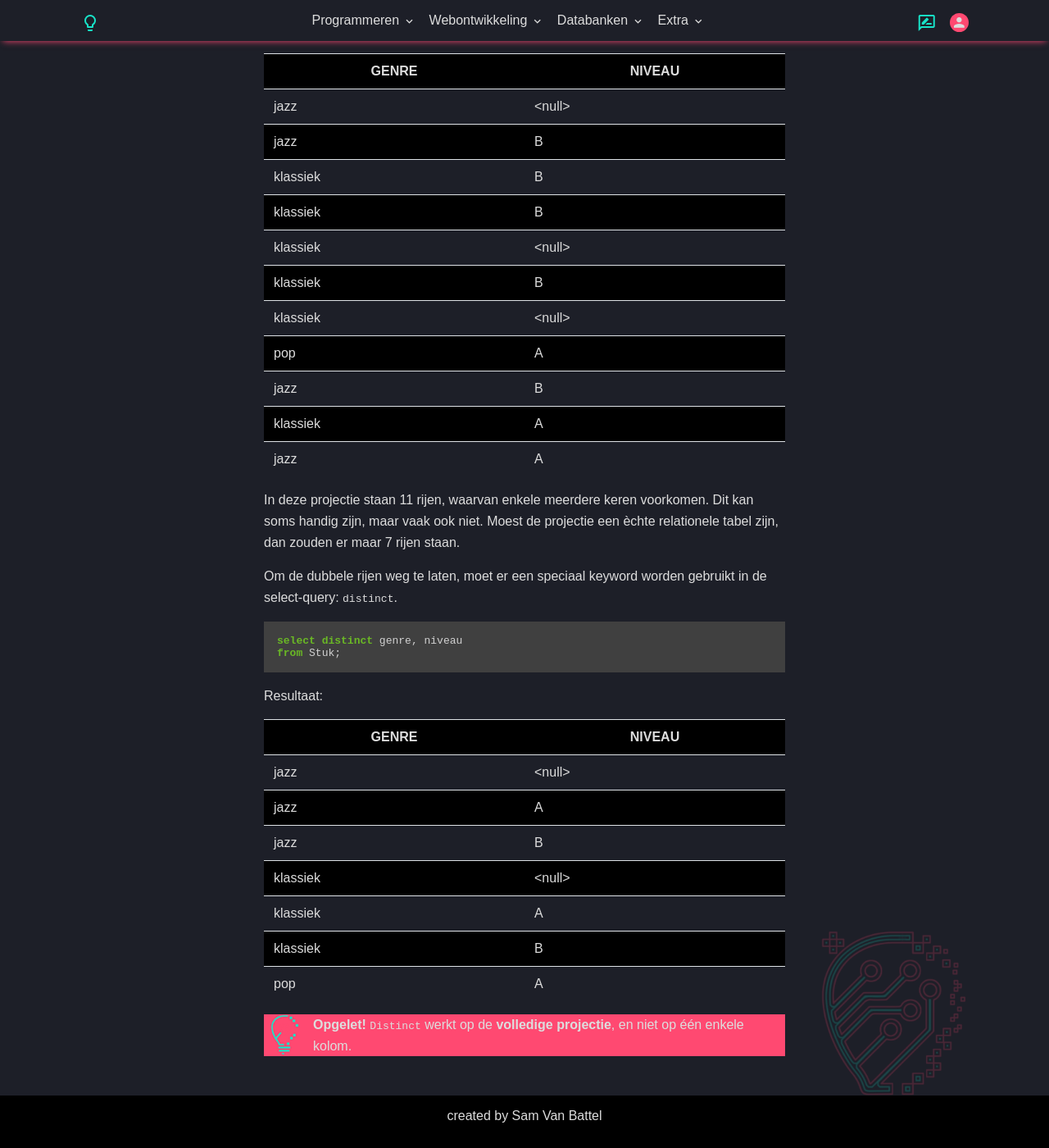
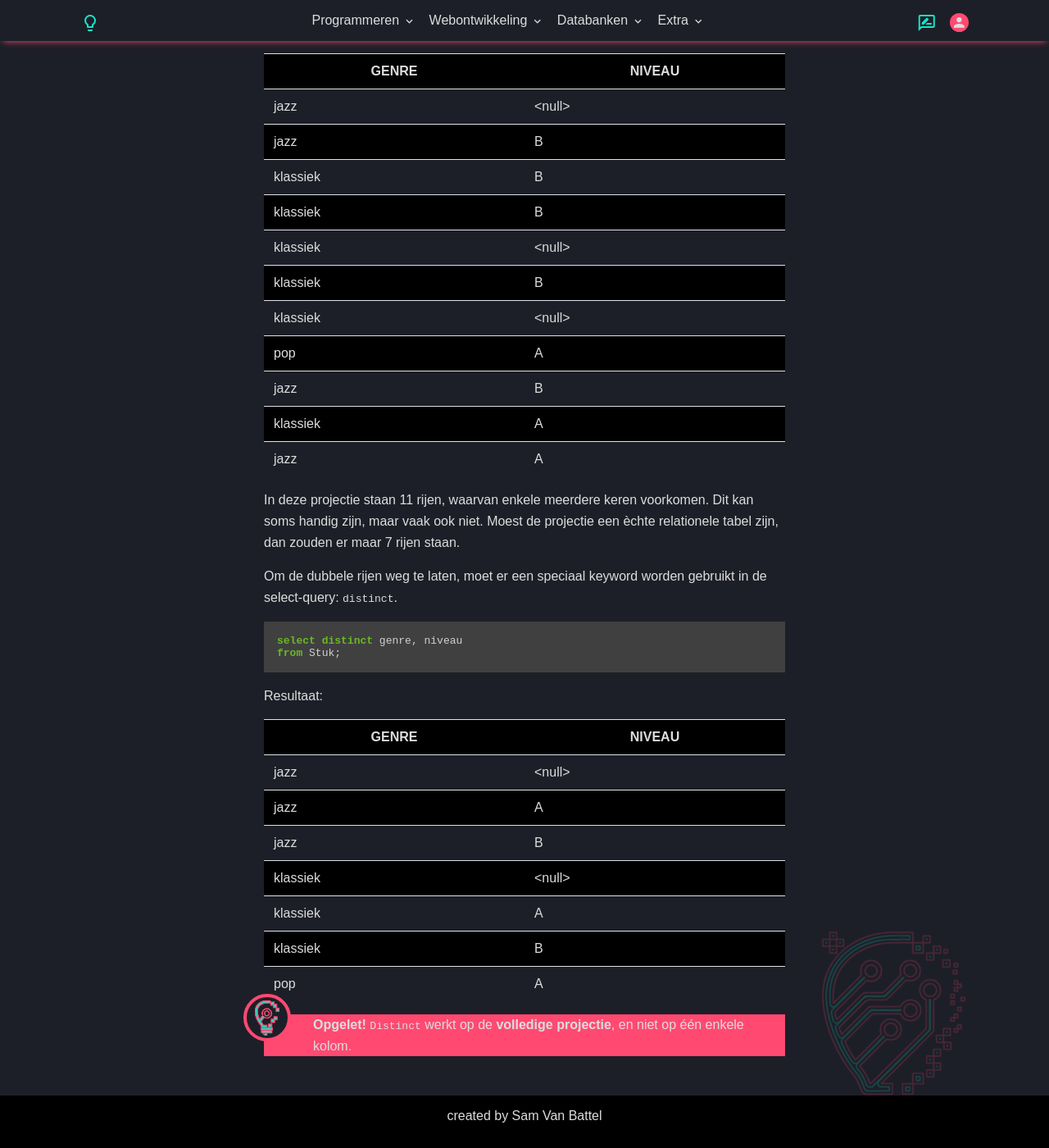
Before and after one commit to T-INFORMATICA/t-informatica.github.io, a Jekyll site: the page built from _courses/databanken/sql/projecties.md, in a window 1280 px wide and 1400 px high, scrolled down 2162 px. Shown: the whole window at 82% size. Built offline with Jekyll 4.4.1, drawn with Linux system fonts in a browser that asks for light colours; comment, search, counter and statistics services are not loaded.

Commit message:
Update blocks.css

```diff
--- a/assets/css/blocks.css
+++ b/assets/css/blocks.css
@@ -271,11 +271,15 @@ blockquote.warning {
 blockquote.warning::before {
     content: '';
     position: absolute;
-    background-image: url('/assets/img/logo-TnT-a20-h64.png');
+    background-image: url(/assets/img/logo-TnT-a20-h64.png);
     width: 50px;
     height: 50px;
-    background-size: contain;
-    left: 0;
+    background-size: 60%;
+    top: -25px;
+    left: -25px;
     background-repeat: no-repeat;
     background-position: center;
+    border-radius: 9999px;
+    background-color: var(--color-800);
+    border: 4px solid var(--color-primary);
 }
```
